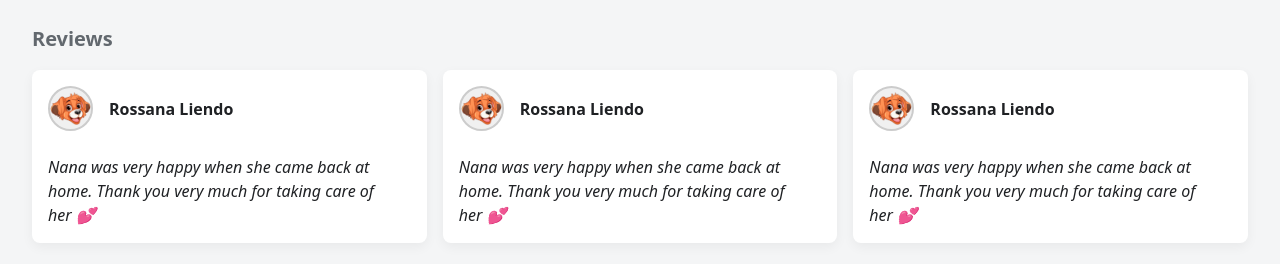
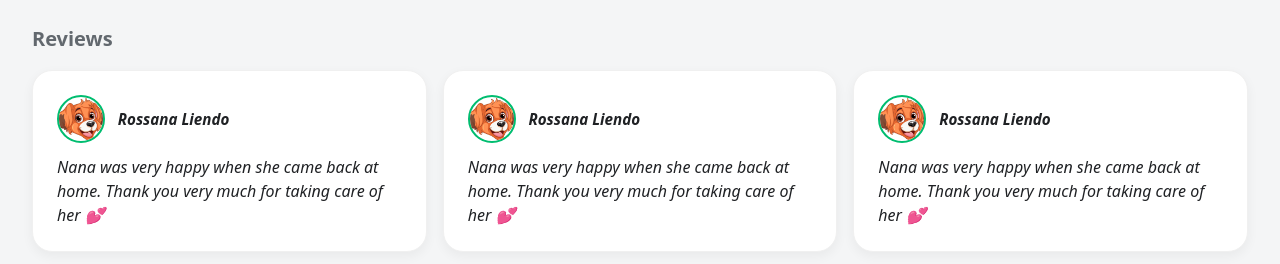
Before and after one commit to agomezal96/pawmetrics-frontend, a React (Vite) app: page / in a window 1280 px wide. Shown: the part 626-890 px from the top of the page. Built offline with nearby package versions, Linux system fonts and the light colour scheme.

Commit message:
Add styles to ReviewCard.css

```diff
--- a/src/components/cards/ReviewCard/ReviewCard.module.css
+++ b/src/components/cards/ReviewCard/ReviewCard.module.css
@@ -1,30 +1,44 @@
 .review-card {
-  align-self: start;
+  padding: 1.5rem;
+  border-radius: 20px;
+  border: 1px solid #f0f0f0;
+  display: flex;
+  flex-direction: column;
+  gap: 0.75rem;
+  max-width: 400px;
+  flex: 1 1 300px;
 }
 
 .avatar-and-name {
   display: flex;
-  gap: 1rem;
+  gap: 0.8rem;
   align-items: center;
-  margin-bottom: 1rem;
+}
+
+.avatar-container {
+  width: 48px;
+  height: 48px;
+  border-radius: 50%;
+  overflow: hidden;
+  border: 2px solid var(--brand);
+  flex-shrink: 0; /* Evita que el círculo se aplaste */
+}
+
+.avatar-container img {
+  width: 100%;
+  height: 100%;
+  object-fit: cover; /* Mantiene la proporción de la mascota/dueño */
 }
 
 .requester-name {
-  font-weight: 700;
+  font-weight: 600;
+  font-size: 0.95rem;
+  line-height: 1.5;
+  font-style: italic;
+  position: relative;
+  margin: 0;
 }
 
 .description {
   font-style: italic;
 }
-
-.avatar-container {
-  width: 45px; /* Ajusta el tamaño de la burbuja aquí */
-  height: 45px;
-  border-radius: 50%; /* Lo hace circular */
-  overflow: hidden; /* Corta la imagen si es más grande que el círculo */
-  border: 2px solid var(--color-principal, #ccc); /* Opcional: un borde */
-  display: flex;
-  align-items: center;
-  justify-content: center;
-  background-color: #f0f0f0;
-}
```
